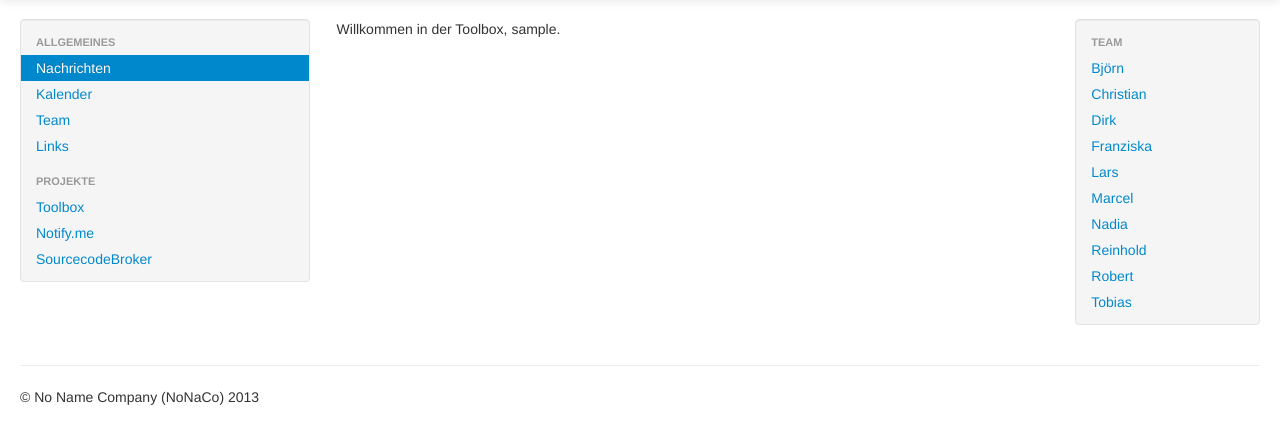
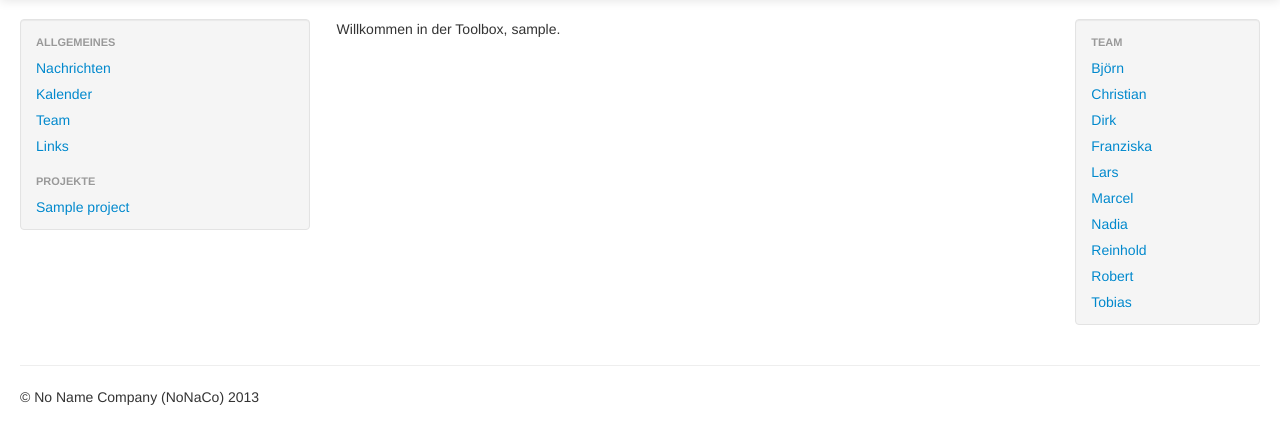
Before and after one commit to Dudy/nonaco-toolbox, a Python web app: template Code/templates/base.html in a window 1280 px wide. Shown: the part 41-485 px from the top of the page. Run offline with Jinja, Linux system fonts and the light colour scheme; the template is opened without the code that fills it: most values are stand-ins (such as "Sample title", 1, 10 or a date in 2020).

Commit message:
Navigationselemente vom Typ <li> haben jetzt eindeutige IDs

```diff
--- a/Code/templates/base.html
+++ b/Code/templates/base.html
@@ -69,14 +69,17 @@
           <div class="well sidebar-nav">
             <ul class="nav nav-list">
               <li class="nav-header">Allgemeines</li>
-              <li class="active"><a href="#">Nachrichten</a></li>
-              <li><a href="#">Kalender</a></li>
-              <li><a href="#">Team</a></li>
-              <li><a href="#">Links</a></li>
+              <li id="nav_postings"><a href="#">Nachrichten</a></li>
+              <li id="nav_calendar"><a href="#">Kalender</a></li>
+              <li id="nav_team"><a href="#">Team</a></li>
+              <li id="nav_links"><a href="#">Links</a></li>
+
               <li class="nav-header">Projekte</li>
-              <li><a href="#">Toolbox</a></li>
-              <li><a href="#">Notify.me</a></li>
-              <li><a href="#">SourcecodeBroker</a></li>
+              {%- if username != None -%}
+                {% for project in projects %}
+                  <li id="nav_{{project.title}}"><a href="/project/{{project.title}}">{{project.title}}</a></li>
+                {% endfor %}
+              {%- endif %}
             </ul>
           </div>
         </div>
```
